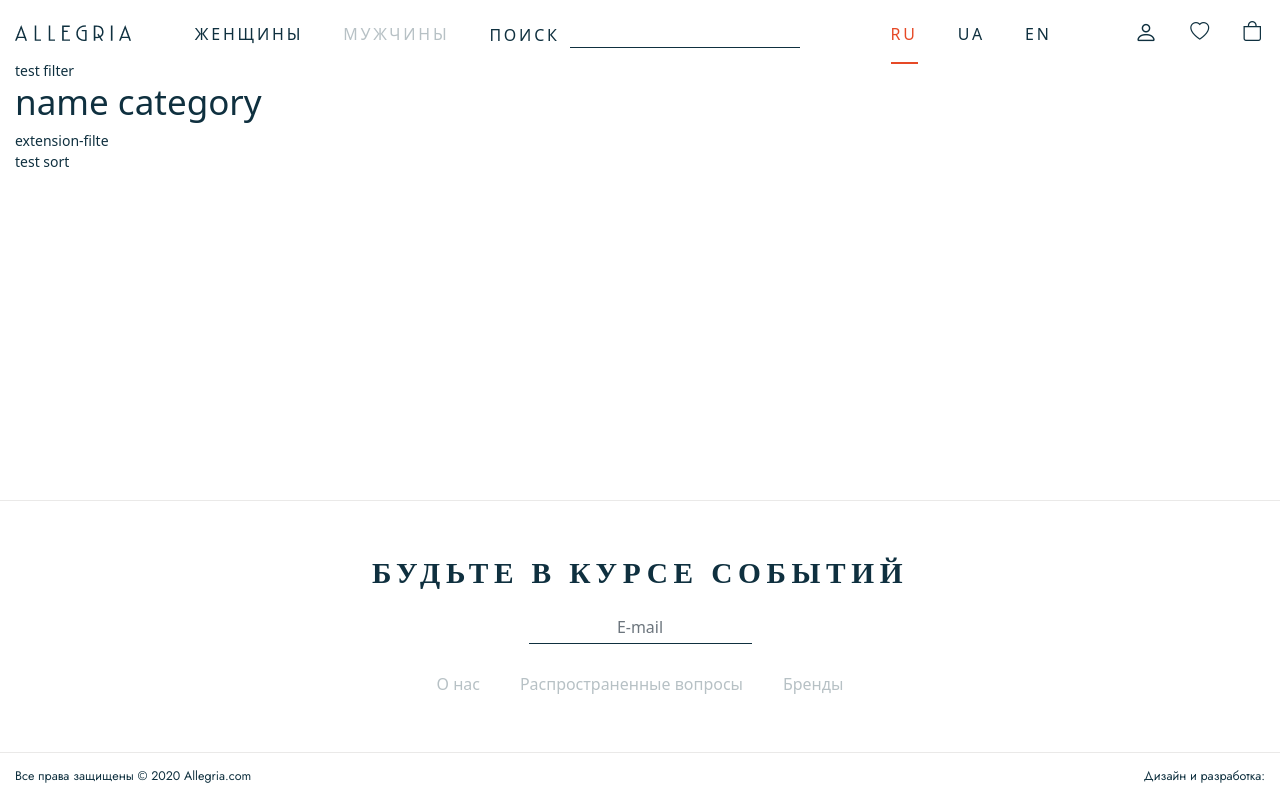
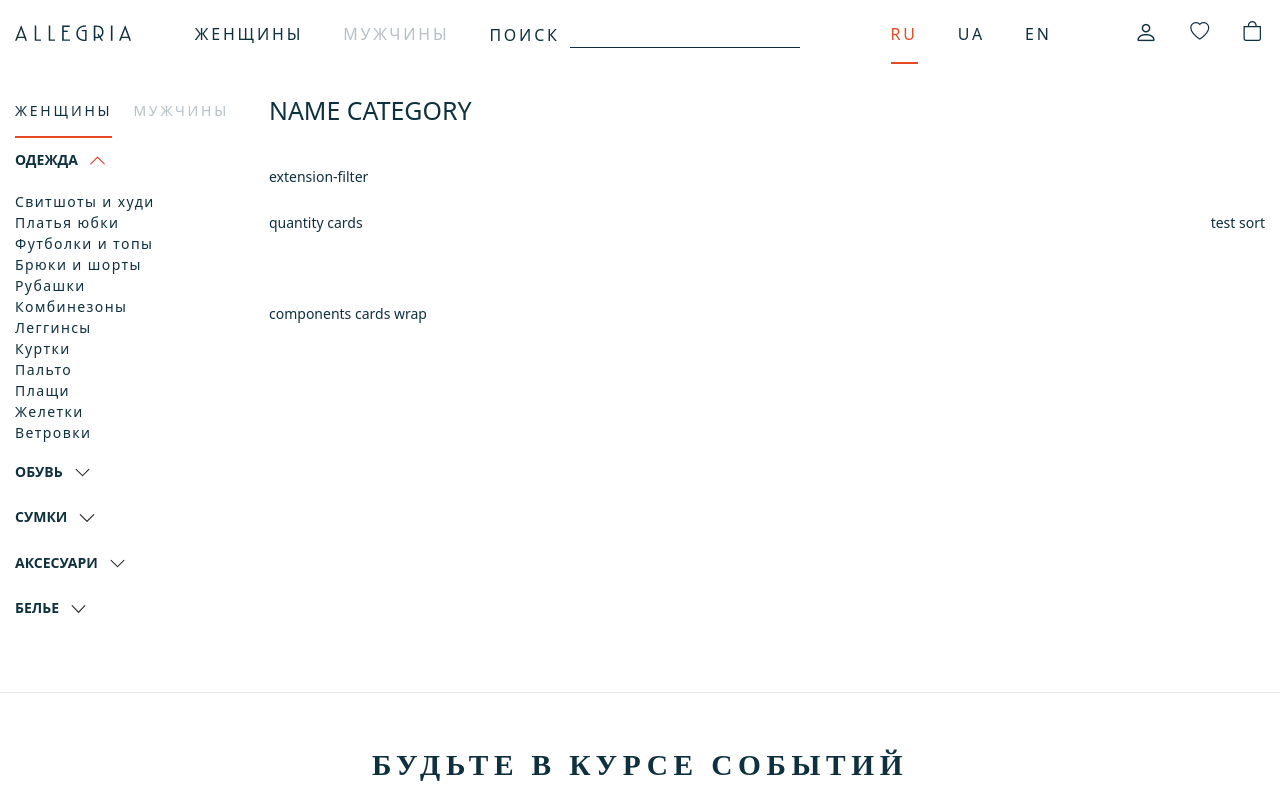
Before and after one commit to MariiaUdovytska/Allegria-Womens-Clothing-Store, a React (Create React App) app in the folder allegria-womens-clothing-store/: page /productCardsPage in a window 1280 px wide. Shown: the top 800 px of the page. Built offline with nearby package versions, Linux system fonts and the light colour scheme.

Commit message:
add initial styles for ProductCardsPage and all fr FilterProdcts

```diff
--- a/allegria-womens-clothing-store/src/Menu.js
+++ b/allegria-womens-clothing-store/src/Menu.js
@@ -44,7 +44,6 @@ class Menu extends React.Component {
 		window.removeEventListener('resize', this.handleWindowDimensions);
 	}
 	render() {
-		// const { sizeWidthType } = this.state;
 		switch (this.state.sizeWidthType) {
 			case 'desktop': return (
 				<header className='menu'>
--- a/allegria-womens-clothing-store/src/css/menu.css
+++ b/allegria-womens-clothing-store/src/css/menu.css
@@ -56,9 +56,9 @@
 	padding-left: 0px;
 }
 .menu__navigate ul li{
-	padding: 0px 40px;
+	/* padding: 0px 40px; */
 	cursor: pointer;
-	padding: 23px 20px 0px ;
+	padding: 23px 20px 0px;
 }
 .menu__navigate ul li:nth-child(even){
 	color: #B7C1C5;
--- a/allegria-womens-clothing-store/src/css/productCardsPage/filterProdcts.css
+++ b/allegria-womens-clothing-store/src/css/productCardsPage/filterProdcts.css
@@ -0,0 +1,33 @@
+.filter .menu__navigate ul{
+	display: flex;
+	width: 100%;
+	flex-direction: row;
+	justify-content: space-between;
+	margin: 0px -10px;
+}
+.filter .menu__navigate ul li{
+	padding: 0px 10px;
+	text-transform: uppercase;
+	letter-spacing: 0.2rem;
+}
+.filter__accordion .accordion-button{
+	justify-content: flex-start;
+
+}
+.filter__accordion .accordion{
+	--bs-accordion-btn-padding-x: 0rem;
+	--bs-accordion-btn-padding-y: 1rem;
+}
+.filter__accordion .accordion-body{
+	--bs-accordion-body-padding-x: 0rem;
+   --bs-accordion-body-padding-y: 0.5rem;
+}
+
+@media (max-width:1122px) {
+	.filter .menu__navigate ul{
+		margin: 0px -4px;
+	}
+	.filter .menu__navigate ul li{
+		padding: 0px 4px;
+	}
+}
--- a/allegria-womens-clothing-store/src/css/productCardsPage/productCardsPage.css
+++ b/allegria-womens-clothing-store/src/css/productCardsPage/productCardsPage.css
@@ -0,0 +1,30 @@
+.products{
+	margin-top: 40px;
+}
+.products__body{
+	display: flex;
+	flex-direction: row;
+	margin: 0px -10px;
+}
+.products__body-sidefilter{
+	flex: 1 1 20%;
+	padding: 0px 10px;
+}
+.products__body-sideproducts{
+	flex: 1 1 80%;
+	padding: 0px 10px;
+}
+
+@media (max-width:1122px) {
+	.products__body{
+		margin: 0px -4px;
+	}
+	.products__body-sidefilter{
+		flex: 1 1 15%;
+		padding: 0px 4px;
+	}
+	.products__body-sideproducts{
+		flex: 1 1 85%;
+		padding: 0px 4px;
+	}
+}
--- /dev/null
+++ b/allegria-womens-clothing-store/src/css/productCardsPage/productsSide.css
@@ -0,0 +1,25 @@
+.side-products{
+}
+.side-products h1{
+	line-height: 1.5rem;
+	margin-bottom: 45px;
+	font-weight: 500;
+	text-transform: uppercase;
+	font-size: 1.78rem;
+}
+
+.side-products-filt{
+	display: flex;
+	flex-direction: column;
+}
+.side-products__filter{
+	width: 90%;
+}
+.side-products__sort{
+	width: 100%;
+	display: flex;
+	flex-direction: row;
+	justify-content: space-between;
+	margin-top: 25px;
+	margin-bottom: 70px;
+}
--- a/allegria-womens-clothing-store/src/productCardsPage/ExtensionFilter.js
+++ b/allegria-womens-clothing-store/src/productCardsPage/ExtensionFilter.js
@@ -5,7 +5,7 @@ import '../css/productCardsPage/extensionFilter.css';
 function ExtensionFilter() {
 	return (
 		<div className='extension-filter'>
-			extension-filte
+			extension-filter
 		</div>
 	);
 }
--- a/allegria-womens-clothing-store/src/productCardsPage/FilterProdcts.js
+++ b/allegria-womens-clothing-store/src/productCardsPage/FilterProdcts.js
@@ -1,11 +1,105 @@
 import React from 'react';
 import '../css/productCardsPage/filterProdcts.css';
+// import '../css/menuDetailed.css';
+import { Accordion } from 'react-bootstrap';
 
-function FilterProdcts() {
+function FilterProdcts(props) {
 	return (
 		<div className='filter'>
-			test filter
+			<div className='filter__gender menu__navigate'>
+				<ul>
+					<li className='menu__navigate-active'>
+						Женщины
+					</li>
+					<li>Мужчины</li>
+				</ul>
+			</div>
+			<div className='filter__accordions'>
+				<div className='filter__accordion menu-detailed__accordion'>
+					<Accordion defaultActiveKey={(props.openAccordion === true) ? '0' : ''}>
+						<Accordion.Item eventKey="0">
+							<Accordion.Header>ОДЕЖДА</Accordion.Header>
+							<Accordion.Body >
+								<ul>
+									<li>Свитшоты и худи</li>
+									<li>Платья юбки</li>
+									<li>Футболки и топы</li>
+									<li>Брюки и шорты</li>
+									<li>Рубашки</li>
+									<li>Комбинезоны</li>
+									<li>Леггинсы</li>
+									<li>Куртки</li>
+									<li>Пальто</li>
+									<li>Плащи</li>
+									<li>Желетки</li>
+									<li>Ветровки</li>
+								</ul>
+							</Accordion.Body>
+						</Accordion.Item>
+					</Accordion>
+				</div>
+				<div className='filter__accordion menu-detailed__accordion'>
+					<Accordion>
+						<Accordion.Item eventKey="0">
+							<Accordion.Header>ОБУВЬ</Accordion.Header>
+							<Accordion.Body >
+								<ul>
+									<li>Кроссовки</li>
+									<li>Шлепанцы</li>
+								</ul>
+							</Accordion.Body>
+						</Accordion.Item>
+					</Accordion>
+				</div>
+				<div className='filter__accordion menu-detailed__accordion'>
+					<Accordion >
+						<Accordion.Item eventKey="0">
+							<Accordion.Header>СУМКИ</Accordion.Header>
+							<Accordion.Body >
+								<ul>
+									<li>Сумки</li>
+									<li>Рюкзаки</li>
+									<li>Кроссбоди</li>
+									<li>Поясные</li>
+									<li>Спортивные</li>
+									<li>Шопперы</li>
+								</ul>
+							</Accordion.Body>
+						</Accordion.Item>
+					</Accordion>
+				</div>
+				<div className='filter__accordion menu-detailed__accordion'>
+					<Accordion >
+						<Accordion.Item eventKey="0">
+							<Accordion.Header>АКСЕСУАРИ</Accordion.Header>
+							<Accordion.Body >
+								<ul>
+									<li>Головные уборы</li>
+									<li>Перчатки</li>
+									<li>Шарфы и платки</li>
+									<li>Носки </li>
+									<li>Гетры</li>
+									<li>Др</li>
+								</ul>
+							</Accordion.Body>
+						</Accordion.Item>
+					</Accordion>
+				</div>
+				<div className='filter__accordion menu-detailed__accordion'>
+					<Accordion >
+						<Accordion.Item eventKey="0">
+							<Accordion.Header>БЕЛЬЕ</Accordion.Header>
+							<Accordion.Body >
+								<ul>
+									<li>Разное</li>
+								</ul>
+							</Accordion.Body>
+						</Accordion.Item>
+					</Accordion>
+				</div>
+			</div>
 		</div>
+
 	);
 }
 
--- a/allegria-womens-clothing-store/src/productCardsPage/ProductCardsPage.js
+++ b/allegria-womens-clothing-store/src/productCardsPage/ProductCardsPage.js
@@ -1,8 +1,7 @@
 import React from 'react';
 import '../css/productCardsPage/productCardsPage.css';
 import FilterProdcts from './FilterProdcts';
-import SortProducts from './SortProducts';
-import ExtensionFilter from './ExtensionFilter';
+import ProductsSide from './ProductsSide';
 
 class ProductCardsPage extends React.Component {
 	constructor(props) {
@@ -13,15 +12,11 @@ class ProductCardsPage extends React.Component {
 		return (
 			<div className='products containerM'>
 				<div className='products__body'>
-					<FilterProdcts />
-					<div className='products__body-sadeproducts'>
-						<h1>name category</h1>
-						<div className='products__body-sadeproducts-filter'>
-							<ExtensionFilter />
-						</div>
-						<div className='products__body-sadeproducts-sort'>
-							<SortProducts />
-						</div>
+					<div className='products__body-sidefilter'>
+						<FilterProdcts openAccordion={true} />
+					</div>
+					<div className='products__body-sideproducts'>
+						<ProductsSide />
 					</div>
 				</div>
 			</div>
--- /dev/null
+++ b/allegria-womens-clothing-store/src/productCardsPage/ProductsSide.js
@@ -0,0 +1,30 @@
+import React from 'react';
+import '../css/productCardsPage/productsSide.css';
+import SortProducts from './SortProducts';
+import ExtensionFilter from './ExtensionFilter';
+
+class ProductsSide extends React.Component {
+	constructor(props) {
+		super(props);
+	}
+
+	render() {
+		return (
+			<div className='side-products'>
+				<h1>name category</h1>
+				<div className='side-products-filt'>
+					<div className='side-products__filter'>
+						<ExtensionFilter />
+					</div>
+					<div className='side-products__sort'>
+						<span>quantity cards</span>
+						<SortProducts />
+					</div>
+				</div>
+				<div>components cards wrap</div>
+			</div>
+		);
+	}
+}
+
+export default ProductsSide;
```
